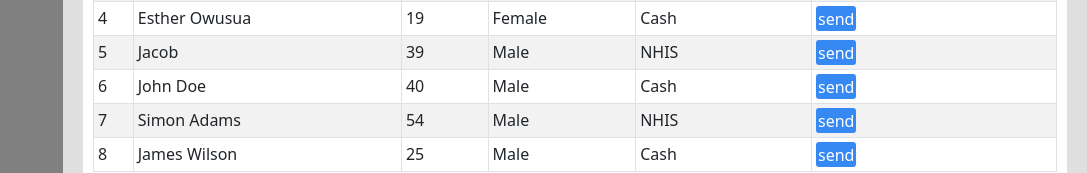
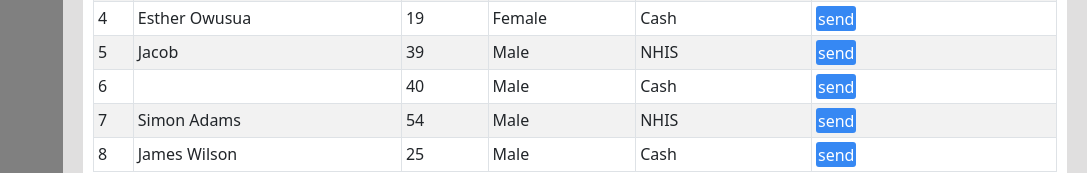
Before and after one commit to yoshiodei/e-clinic, a React (Create React App) app: page / in a window 1280 px wide. Shown: the part 489-662 px from the top of the page, without its empty margins (193-1280 px from the left). Built offline with nearby package versions, Linux system fonts and the light colour scheme.

Commit message:
update props

```diff
--- a/src/pages/Patients/Patients.js
+++ b/src/pages/Patients/Patients.js
@@ -2,7 +2,8 @@ import React from "react";
 import "./Patients.css";
 import { Button, ButtonGroup, Table } from "react-bootstrap";
 
-const Patients = () => {
+const Patients = ({ name, age, gender, paymentMethod }) => {
+  console.log(age);
   return (
     <div className="patients">
       <div className="patients_header">
@@ -79,7 +80,7 @@ const Patients = () => {
             </tr>
             <tr>
               <td>6</td>
-              <td>John Doe</td>
+              <td>{name}</td>
               <td>40</td>
               <td>Male</td>
               <td>Cash</td>
```
